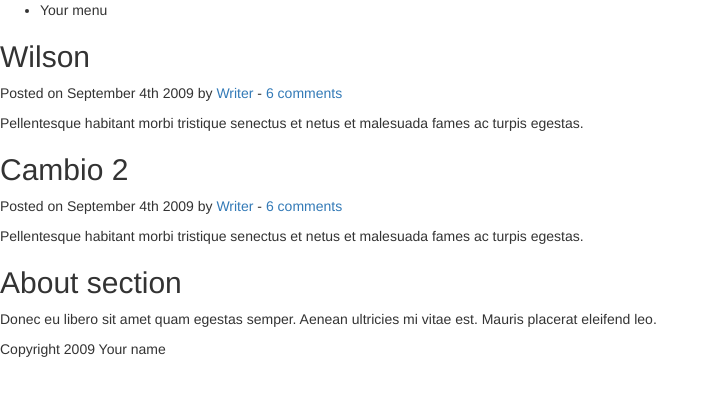
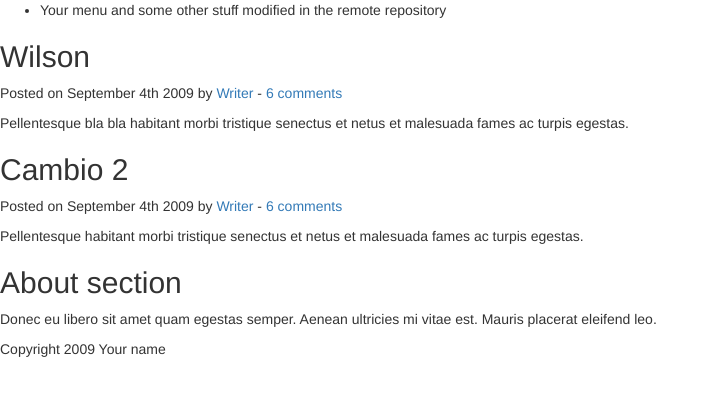
Before and after one commit to wilsonalbornoz/git_exercises, a plain HTML site: page index.html in a window 1280 px wide. Shown: the whole page, without its empty margins (0-715 px from the left). Drawn offline with nearby package versions, Linux system fonts and the light colour scheme.

Commit message:
Update index.html

```diff
--- a/index.html
+++ b/index.html
@@ -27,7 +27,7 @@
 	<header>
 		<nav>
 			<ul>
-				<li>Your menu</li>
+				<li>Your menu and some other stuff modified in the remote repository</li>
 			</ul>
 		</nav>
 	</header>
@@ -39,7 +39,7 @@
 				<h2>Wilson</h2>
 				<p>Posted on <time datetime="2009-09-04T16:31:24+02:00">September 4th 2009</time> by <a href="#">Writer</a> - <a href="#comments">6 comments</a></p>
 			</header>
-			<p>Pellentesque habitant morbi tristique senectus et netus et malesuada fames ac turpis egestas.</p>
+			<p>Pellentesque  bla bla habitant morbi tristique senectus et netus et malesuada fames ac turpis egestas.</p>
 		</article>
 
 		<article>
```
